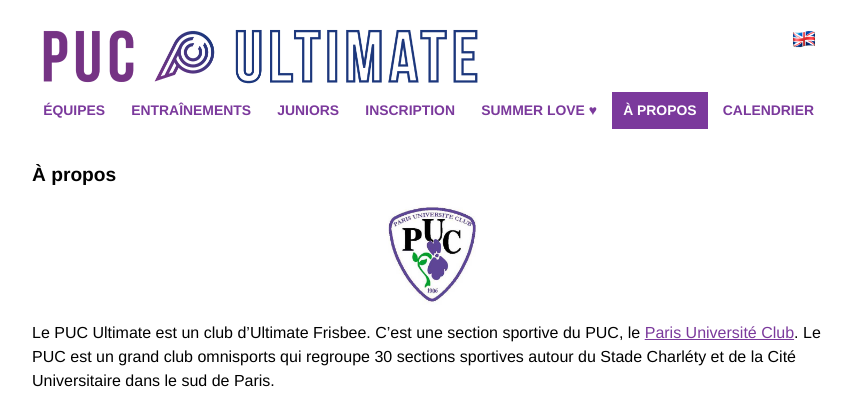
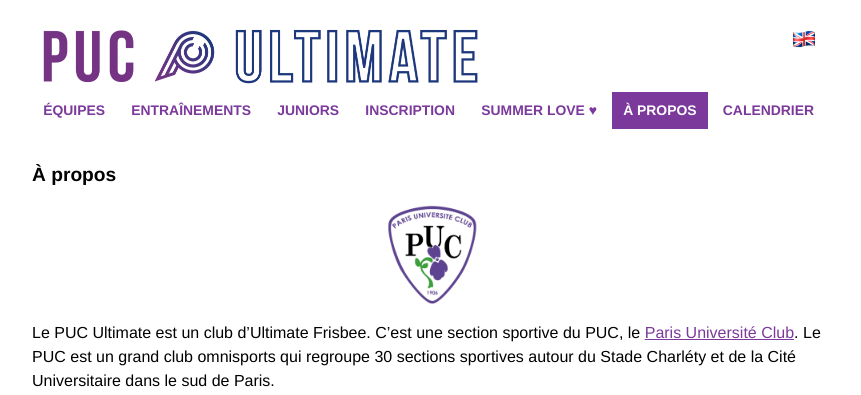
Before and after one commit to ahouhpuc/ahouhpuc.github.io, a Jekyll site: the page built from a-propos.markdown, in a window 1280 px wide. Shown: the top 395 px of the page, without its empty margins (208-1069 px from the left). Built offline with Jekyll 4.4.1, drawn with Linux system fonts in a browser that asks for light colours.

Commit message:
Update a-propos.markdown

```diff
--- a/a-propos.markdown
+++ b/a-propos.markdown
@@ -5,7 +5,7 @@
 
 ## À propos
 
-<a href="http://www.puc.paris/" target="_blank">![Logo PUC Paris Université Club](logo-puc-paris-université-club.jpg)</a>
+<a href="http://www.puc.paris/" target="_blank">![Logo PUC Paris Université Club](logo_puc.png)</a>
 
 Le PUC Ultimate est un club d'Ultimate Frisbee. C'est une section sportive du PUC,
 le <a href="http://www.puc.paris/" target="_blank">Paris Université Club</a>.
```
